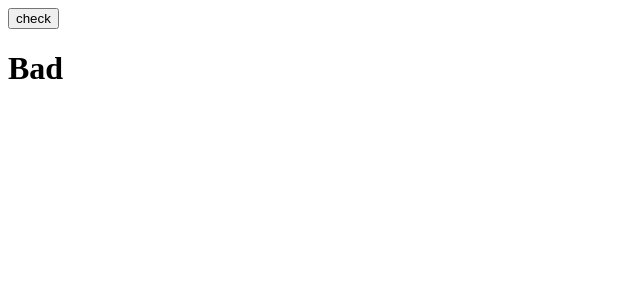
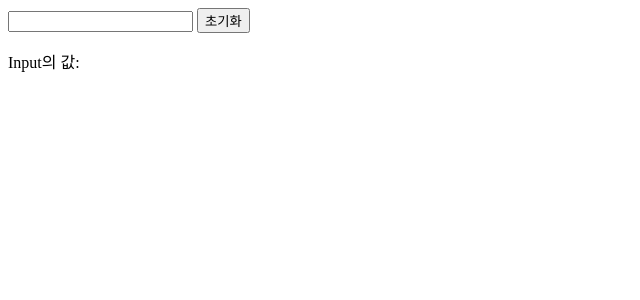
Before and after one commit to front-end-3team/MinSik, a React (Create React App) app in the folder practice/: page / in a window 1280 px wide. Shown: the top 300 px of the page, without its empty margins (0-640 px from the left). Built offline with nearby package versions, Linux system fonts and the light colour scheme.

Commit message:
Feat: input의 값을 실시간으로 보여주고 초기화하면 보여주던 값을 삭제한다

```diff
--- a/practice/src/App.js
+++ b/practice/src/App.js
@@ -1,3 +1,4 @@
+import InputTest from "./InputTest/index.js";
 import MakeList from "./makeList.js";
 import Show from "./test/index.js";
 
@@ -5,7 +6,8 @@ function App() {
   return (
     <>
       {/* <MakeList /> */}
-      <Show />
+      {/* <Show /> */}
+      <InputTest />
     </>
   );
 }
--- /dev/null
+++ b/practice/src/InputTest/index.js
@@ -0,0 +1,22 @@
+import { useState } from "react";
+import Input from "./input";
+
+function InputTest() {
+  const [text, setText] = useState("");
+
+  const changeText = (e) => {
+    setText(e.target.value);
+  };
+
+  const clearText = () => {
+    setText("");
+  };
+
+  return (
+    <>
+      <Input text={text} changeText={changeText} clearText={clearText} />
+    </>
+  );
+}
+
+export default InputTest;
--- /dev/null
+++ b/practice/src/InputTest/input.js
@@ -0,0 +1,13 @@
+function Input({ text, changeText, clearText }) {
+  return (
+    <>
+      <input onChange={changeText} />{" "}
+      <button onClick={clearText}>초기화</button>
+      <div>
+        <p>Input의 값: {text}</p>
+      </div>
+    </>
+  );
+}
+
+export default Input;
```
